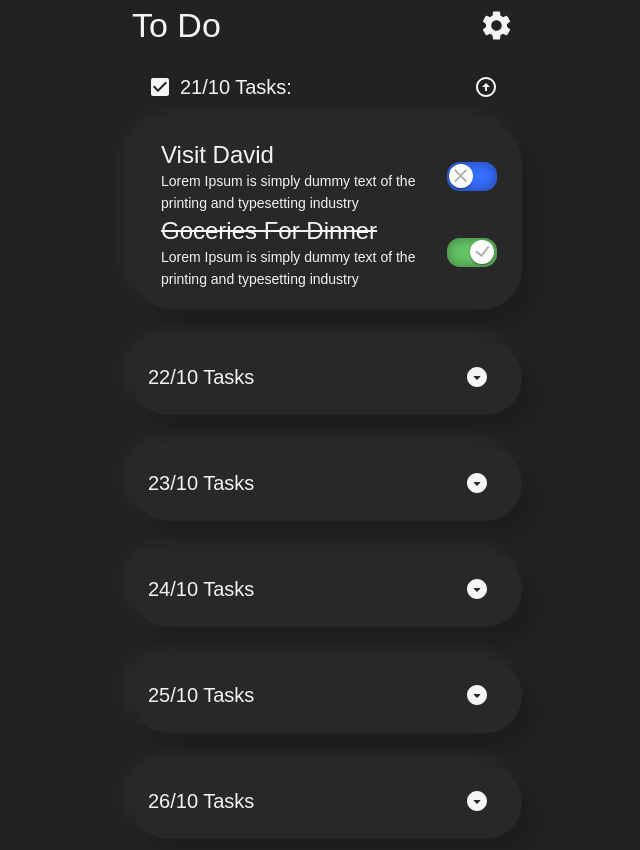
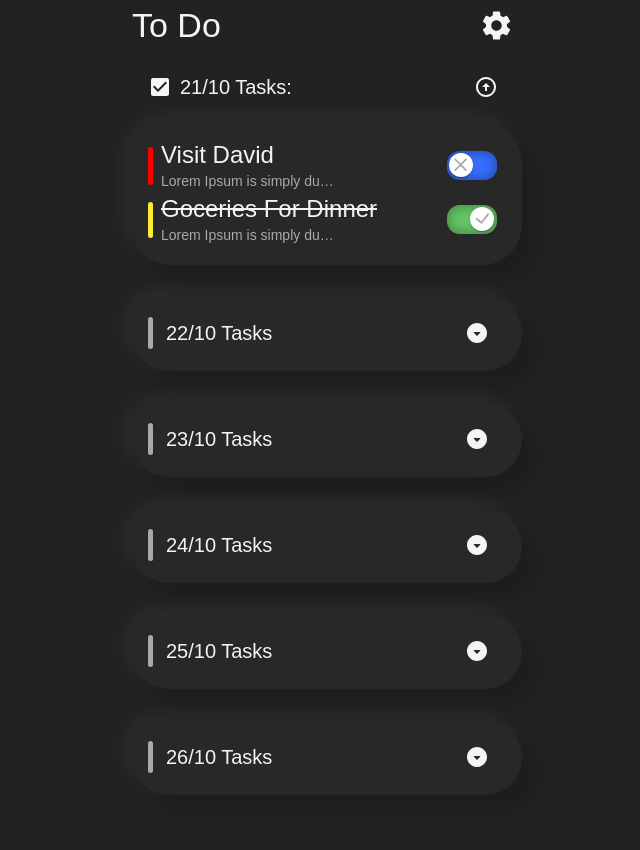
Before and after one commit to GKoil/test-enot-io, a React (Create React App) app: page / in a window 1280 px wide. Shown: the top 850 px of the page, without its empty margins (313-953 px from the left). After the commit the page ends 827 px from the top, so only its background shows below. Built offline with nearby package versions, Linux system fonts and the light colour scheme; a web font is replaced by a local one.

Commit message:
refactor DayTasks

```diff
--- a/src/index.css
+++ b/src/index.css
@@ -66,10 +66,12 @@ footer {
 
 /* colors */
 
-body {
+:root {
   --main-dark: #222222;
   --main-gray: #F4F4F4;
   --main-light-gray: #A9A9A9;
+
+  --day-dark: #282828;
 
   --status-hight: #FF0000;
   --status-low: #366EFF;
--- a/src/pages/todo/components/DayTasks/DayTasks.module.scss
+++ b/src/pages/todo/components/DayTasks/DayTasks.module.scss
@@ -1,40 +1,25 @@
 .dayTasks {
   &__item {
-    background: #282828;
+    background: var(--day-dark);
     box-shadow: 16px 16px 20px rgba(0, 0, 0, 0.15),
       -8px -8px 20px rgba(255, 255, 255, 0.05);
     border-radius: 40px;
     padding: 16px 25px 18px 16px;
   }
 
-  &__itemPriorityWrapper {
-    height: 100%;
-  }
-
-  &__itemPriority {
-    height: 100%;
-    width: 5px;
-    border: none;
-    padding: 0;
-    margin: 0;
-    border-radius: 3px;
-
-    &_hight {
-      background-color: var(--status-hight);
-    }
-
-    &_medium {
-      background-color: var(--status-medium);
-    }
-
-    &_low {
-      background-color: var(--status-low);
-    }
-  }
-
   &__itemTitle {
-    &_completed {
-      text-decoration-line: line-through;
+    &_closed {
+      padding-left: 18px;
+      position: relative;
+      &::before {
+        content: "";
+        position: absolute;
+        width: 5px;
+        background: var(--main-light-gray);
+        height: 100%;
+        left: 0;
+        border-radius: 3px;
+      }
     }
   }
 
--- a/src/pages/todo/components/DayTasks/DayTasks.tsx
+++ b/src/pages/todo/components/DayTasks/DayTasks.tsx
@@ -1,13 +1,12 @@
+import { useState } from "react";
 import { Typography, Box, IconButton } from "@mui/material";
 import classNames from "classnames";
-import { useContext, useState } from "react";
 import CheckBoxIcon from "@mui/icons-material/CheckBox";
 import ArrowDropDownCircleRoundedIcon from "@mui/icons-material/ArrowDropDownCircleRounded";
 import ArrowCircleUpIcon from "@mui/icons-material/ArrowCircleUp";
 import { Task } from "@/types/task.type";
-import Toggler from "../../../../ui-kit/Toggler";
 import styles from "./DayTasks.module.scss";
-import context from "../../../../context/Context";
+import DayTask from "../Task";
 
 type DayTasksType = {
   data: string;
@@ -16,13 +15,7 @@ type DayTasksType = {
 };
 
 function DayTasks({ data, tasks, isOpenDay = false }: DayTasksType) {
-  const value = useContext(context);
   const [isOpen, setIsOpen] = useState(isOpenDay);
-
-  const handleToggleTask = (id: number) => {
-    // process request
-    value?.actions.toggleTask(id);
-  };
 
   const handleToggleList = () => {
     setIsOpen((prev) => !prev);
@@ -51,61 +44,34 @@ function DayTasks({ data, tasks, isOpenDay = false }: DayTasksType) {
           </Box>
           <div className={styles.dayTasks__item}>
             {tasks.map((task) => (
-              <Box
+              <DayTask
                 key={task.id}
-                display="flex"
-                justifyContent="space-between"
-                alignItems="center"
-              >
-                <Box display="flex" gap={1}>
-                  <div className={styles.dayTasks__itemPriorityWrapper}>
-                    <div
-                      className={classNames(styles.dayTasks__itemPriority, {
-                        [styles.dayTasks__itemPriority_hight]:
-                          task.priority === "hight",
-                        [styles.dayTasks__itemPriority_medium]:
-                          task.priority === "medium",
-                        [styles.dayTasks__itemPriority_low]:
-                          task.priority === "low",
-                      })}
-                    >
-                      <span className="visually-hidden">Изменить статус</span>
-                    </div>
-                  </div>
-                  <div>
-                    <Typography
-                      className={classNames(styles.dayTasks__itemTitle, {
-                        [styles.dayTasks__itemTitle_completed]:
-                          task.isCompleted,
-                      })}
-                      variant="h5"
-                    >
-                      {task.title}
-                    </Typography>
-                    <Typography variant="subtitle2">
-                      {task.description}
-                    </Typography>
-                  </div>
-                </Box>
-                <Toggler
-                  checked={task.isCompleted}
-                  onChange={() => handleToggleTask(task.id)}
-                />
-              </Box>
+                id={task.id}
+                description={task.description}
+                title={task.title}
+                priority={task.priority}
+                isCompleted={task.isCompleted}
+                date={task.date}
+              />
             ))}
           </div>
         </section>
       ) : (
         <Box
           display="flex"
-          flexWrap="wrap"
           justifyContent="space-between"
           alignItems="center"
           className={styles.dayTasks__item}
         >
-          <Typography variant="h6">{`${data} Tasks`}</Typography>
+          <Typography
+            className={classNames(
+              styles.dayTasks__itemTitle,
+              styles.dayTasks__itemTitle_closed,
+            )}
+            variant="h6"
+          >{`${data} Tasks`}</Typography>
           <IconButton onClick={handleToggleList}>
-            <span className="visually-hidden">Раскрыть список </span>
+            <span className="visually-hidden">Раскрыть список</span>
             <ArrowDropDownCircleRoundedIcon
               className={styles.dayTasks__toggleIcon}
             />
--- a/src/pages/todo/components/ModalSetting/ModalSetting.tsx
+++ b/src/pages/todo/components/ModalSetting/ModalSetting.tsx
@@ -33,7 +33,6 @@ function ModalSetting({ isOpen, toggleModal }: ModalSettingType) {
         const data = await (await api.news.getNews()).json();
         const prepareData = data.value[1].description as string;
         value?.actions.setNews(prepareData);
-        console.log(data.value[1].description);
       } catch (error) {
         // process error
       }
--- /dev/null
+++ b/src/pages/todo/components/Task/DayTask.module.scss
@@ -0,0 +1,45 @@
+.dayTask {
+  &__title {
+    font-weight: 600;
+    max-width: 235px;
+    text-overflow: ellipsis;
+    overflow: hidden;
+    display: block;
+    white-space: nowrap;
+    &_completed {
+      text-decoration-line: line-through;
+    }
+  }
+
+  &__description {
+    font-weight: 600;
+    color: rgba(255, 255, 255, 0.6);
+    max-width: 176px;
+    text-overflow: ellipsis;
+    overflow: hidden;
+    display: block;
+    white-space: nowrap;
+  }
+
+  &__priority {
+    border: none;
+    margin-block: 4%;
+    width: 5px;
+    display: block;
+    max-width: 5px;
+    padding: 0;
+    border-radius: 3px;
+
+    &_hight {
+      background-color: var(--status-hight);
+    }
+
+    &_medium {
+      background-color: var(--status-medium);
+    }
+
+    &_low {
+      background-color: var(--status-low);
+    }
+  }
+}
--- /dev/null
+++ b/src/pages/todo/components/Task/DayTask.tsx
@@ -0,0 +1,61 @@
+import { Typography, Box } from "@mui/material";
+import { useContext, memo } from "react";
+import classNames from "classnames";
+import Toggler from "../../../../ui-kit/Toggler";
+import context from "../../../../context/Context";
+import styles from "./DayTask.module.scss";
+import { Task } from "@/types/task.type";
+
+type DayTasksType = Task;
+
+function DayTask({
+  id,
+  title,
+  description,
+  priority,
+  isCompleted,
+}: DayTasksType) {
+  const value = useContext(context);
+
+  const handleToggleTask = () => {
+    // process request
+    value?.actions.toggleTask(id);
+  };
+
+  return (
+    <Box display="flex" justifyContent="space-between" alignItems="center">
+      <Box display="flex" gap={1}>
+        <button
+          aria-label="Change status"
+          type="button"
+          className={classNames(styles.dayTask__priority, {
+            [styles.dayTask__priority_hight]: priority === "hight",
+            [styles.dayTask__priority_medium]: priority === "medium",
+            [styles.dayTask__priority_low]: priority === "low",
+          })}
+        />
+        <div>
+          <Typography
+            className={classNames(styles.dayTask__title, {
+              [styles.dayTask__title_completed]: isCompleted,
+            })}
+            variant="h5"
+            title={title}
+          >
+            {title}
+          </Typography>
+          <Typography
+            className={styles.dayTask__description}
+            variant="subtitle2"
+            title={description}
+          >
+            {description}
+          </Typography>
+        </div>
+      </Box>
+      <Toggler checked={isCompleted} onChange={handleToggleTask} />
+    </Box>
+  );
+}
+
+export default memo(DayTask);
--- /dev/null
+++ b/src/pages/todo/components/Task/index.ts
@@ -0,0 +1,3 @@
+import DayTask from "./DayTask";
+
+export default DayTask;
```
